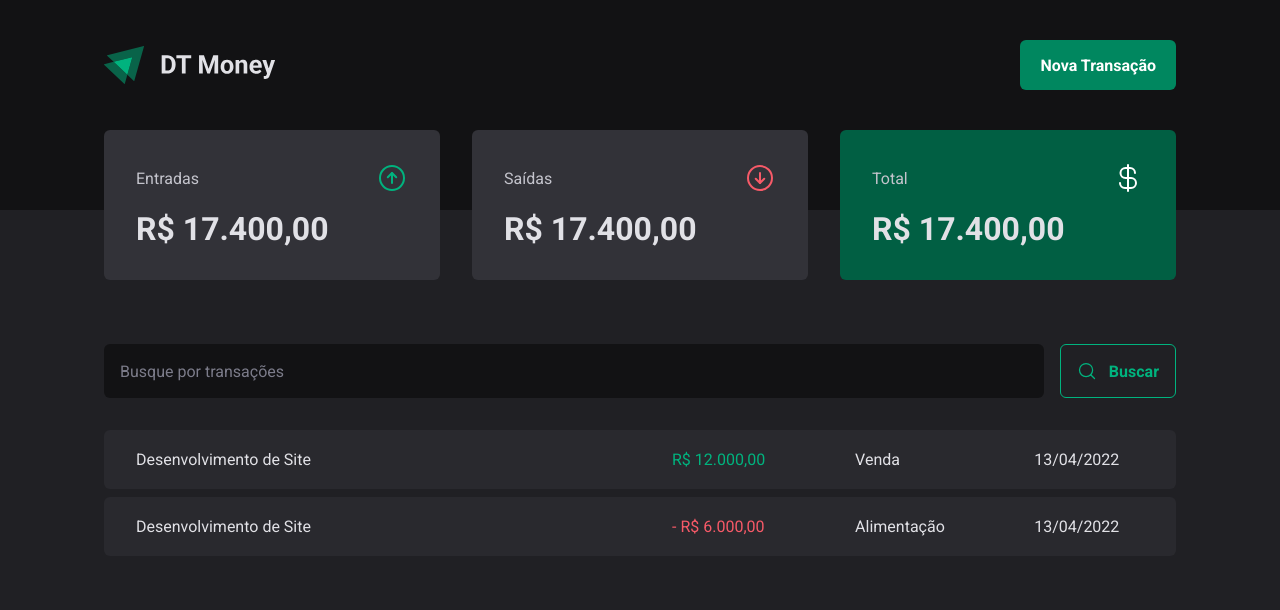
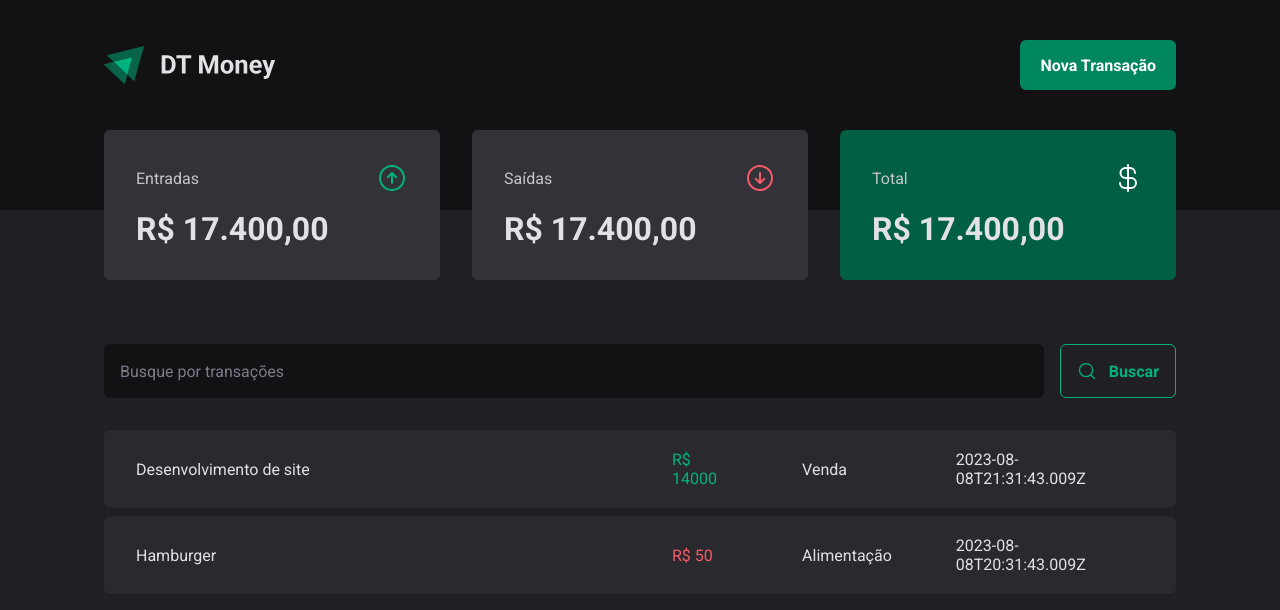
Before and after one commit to rafa7w/reactjs-dt-money, a React (Vite) app: page / in a window 1280 px wide. Shown: the top 610 px of the page. Built offline with nearby package versions, Linux system fonts and the light colour scheme; data requests are answered from the project's data file.

Commit message:
connect api with front

```diff
--- a/src/pages/Transactions/index.tsx
+++ b/src/pages/Transactions/index.tsx
@@ -1,9 +1,32 @@
+import { useEffect, useState } from "react";
 import { Header } from "../../components/Header";
 import { Summary } from "../../components/Summary";
 import { SearchForm } from "./components/SearchForm";
 import { PriceHighlight, TransactionsContainer, TransactionsTable } from "./styles";
 
+interface Transaction {
+  id: number;
+  description: string;
+  type: 'income' | 'outcome';
+  price: number;
+  category: string;
+  createdAt: string;
+}
+
 export function Transactions() {
+  const [transactions, setTransactions] = useState<Transaction[]>([])
+
+  async function loadTransactions() {
+    const response = await fetch('http://localhost:3333/transactions')
+    const data = await response.json()
+
+    setTransactions(data)
+  }
+
+  useEffect(() => {
+    loadTransactions()
+  }, [])
+
   return (
     <div>
       <Header />
@@ -13,26 +36,20 @@
         <SearchForm />
         <TransactionsTable>
           <tbody>
-            <tr>
-              <td width="50%">Desenvolvimento de Site</td>
-              <td>
-                <PriceHighlight variant='income'>
-                  R$ 12.000,00
-                </PriceHighlight>
-              </td>
-              <td>Venda</td>
-              <td>13/04/2022</td>
-            </tr>
-            <tr>
-              <td width="50%">Desenvolvimento de Site</td>
-              <td>
-                <PriceHighlight variant='outcome'>
-                  - R$ 6.000,00
-                </PriceHighlight>
-              </td>
-              <td>Alimentação</td>
-              <td>13/04/2022</td>
-            </tr>
+            {transactions.map(transaction => {
+              return (
+                <tr key={transaction.id}>
+                  <td width="50%">{transaction.description}</td>
+                  <td>
+                    <PriceHighlight variant={transaction.type}>
+                      R$ {transaction.price}
+                    </PriceHighlight>
+                  </td>
+                  <td>{transaction.category}</td>
+                  <td>{transaction.createdAt}</td>
+                </tr>
+              )
+            })}
           </tbody>
         </TransactionsTable>
       </TransactionsContainer>
```
